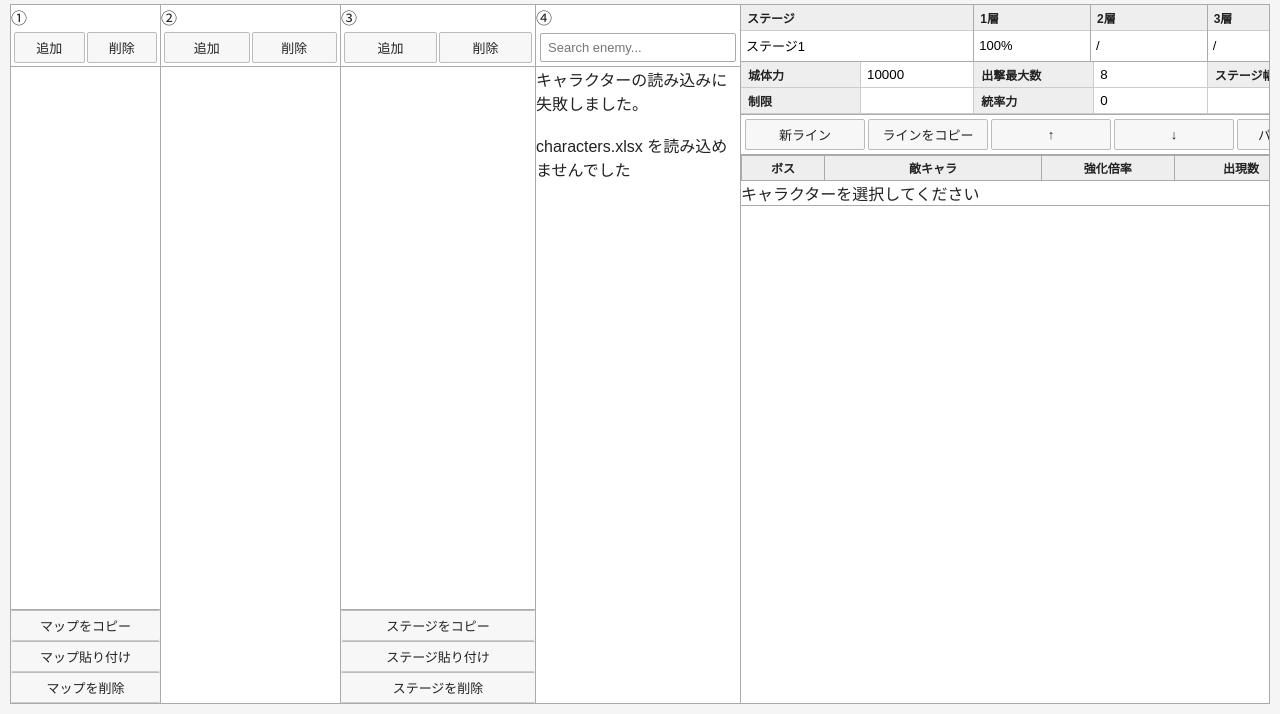
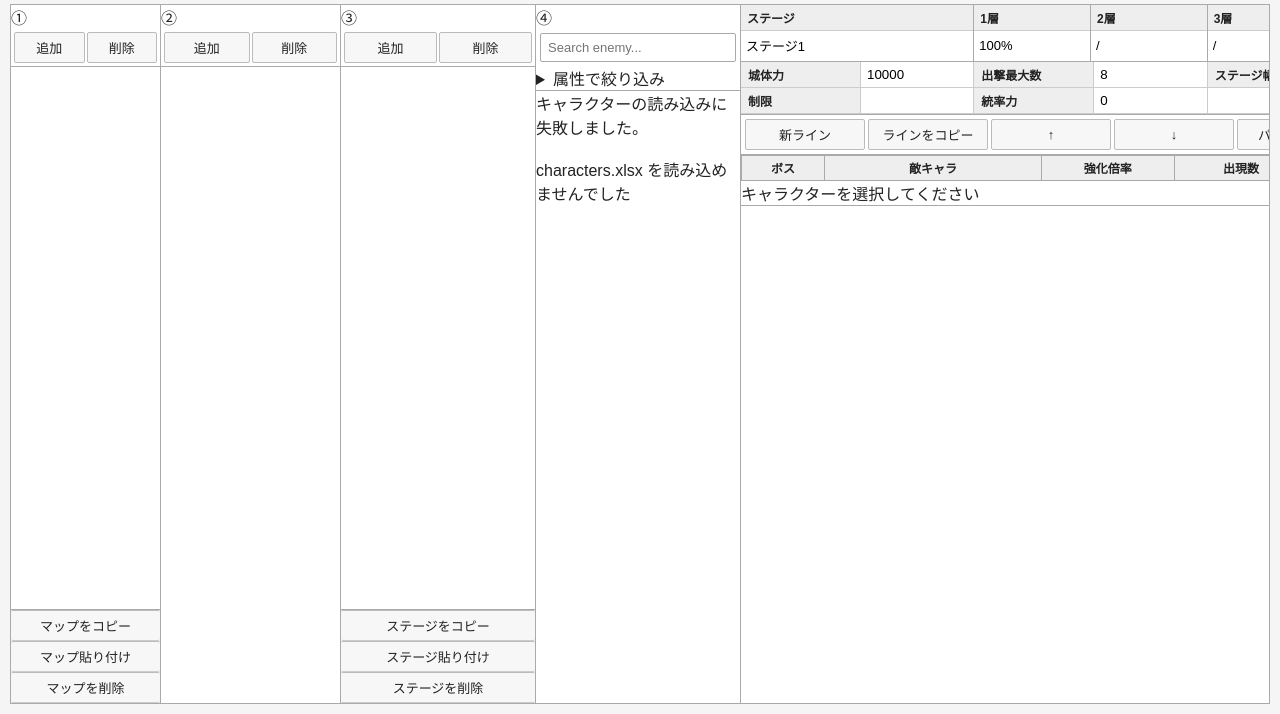
Before and after one commit to oyu222/oyu-wiki, a plain HTML site: page stage_editor.html in a window 1280 px wide. Shown: the part 151-865 px from the top of the page. Drawn offline with nearby package versions, Linux system fonts and the light colour scheme; no server answers.

Commit message:
Update stage_editor.html

```diff
--- a/stage_editor.html
+++ b/stage_editor.html
@@ -187,6 +187,16 @@
                 type="text"
                 placeholder="Search enemy..."
             >
+
+            <details class="stage-attribute-filter">
+
+    <summary>
+        属性で絞り込み
+    </summary>
+
+    <div id="attributeFilterList"></div>
+
+</details>
 
             <div
                 id="characterList"
```
